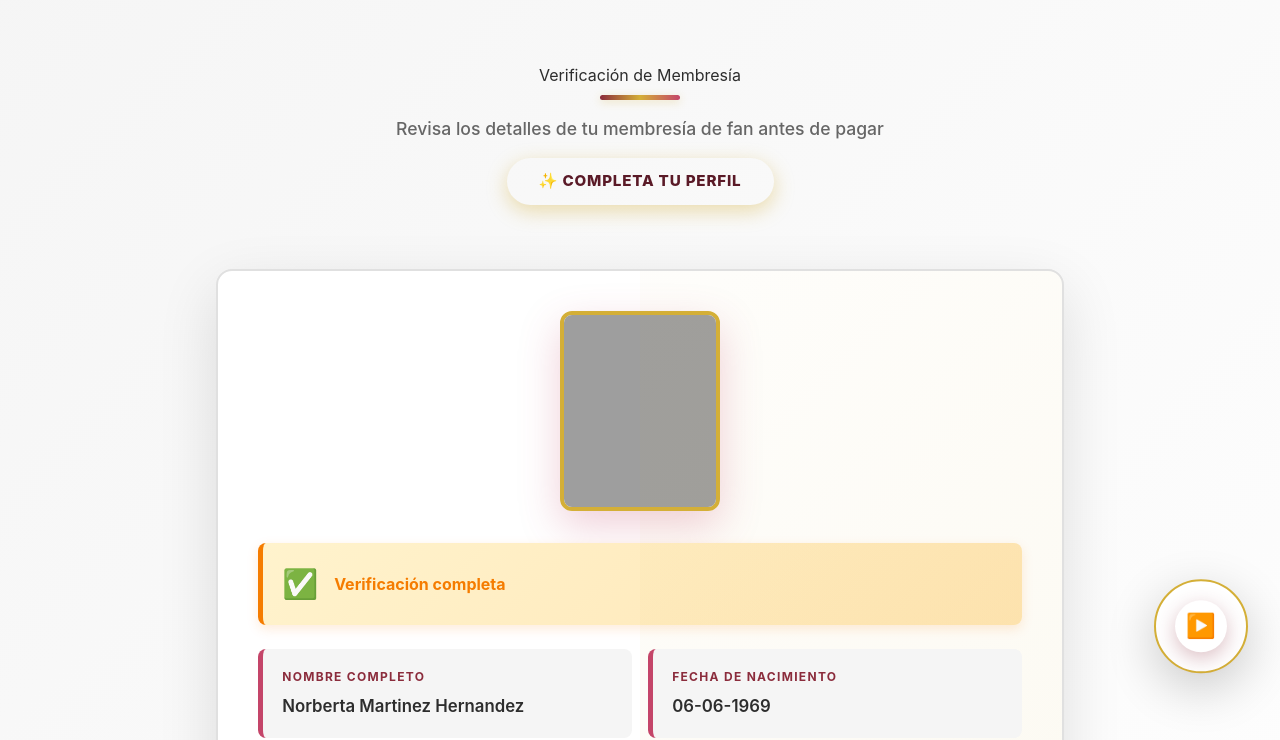
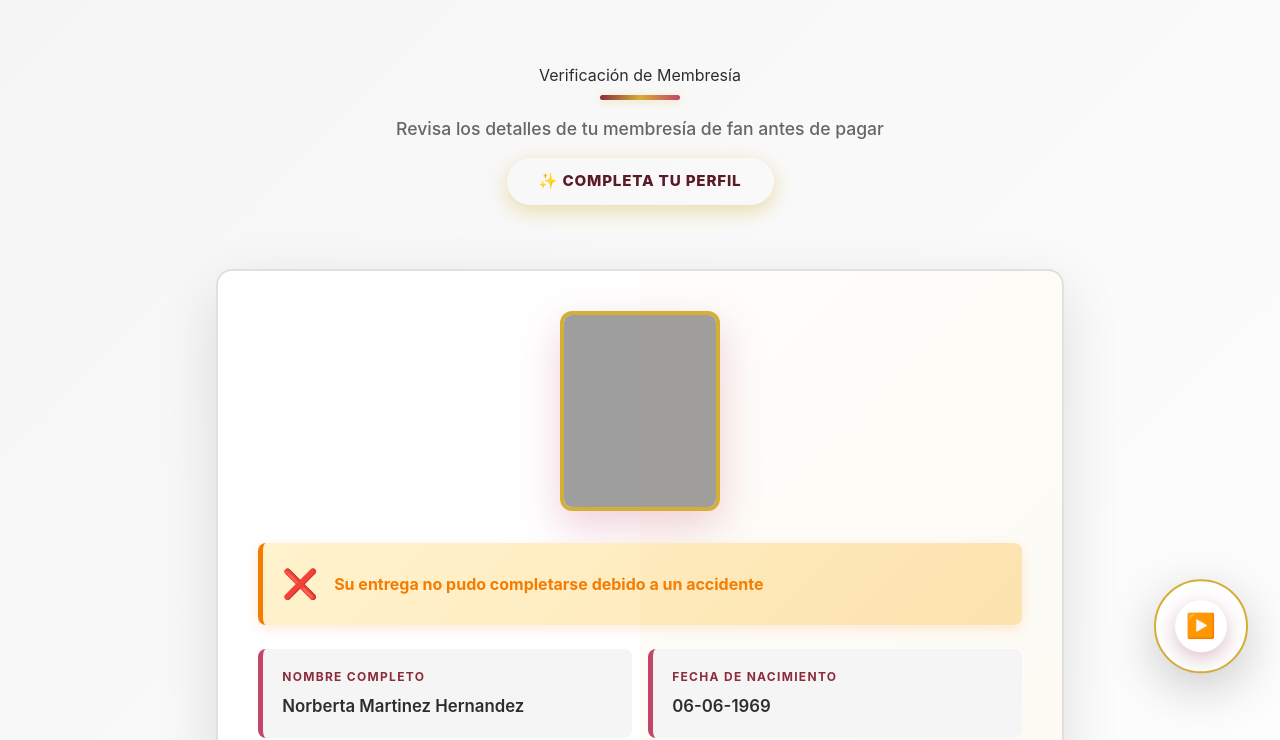
Before and after one commit to Callmeace86/Fan-Card, a plain HTML site: page index.html in a window 1280 px wide. Shown: the part 87-827 px from the top of the page. Drawn offline with nearby package versions, Linux system fonts and the light colour scheme; grey boxes are pictures that could not be loaded.

Commit message:
Update index.html

```diff
--- a/index.html
+++ b/index.html
@@ -459,8 +459,8 @@
 
                     <!-- i dunno what to comment here 🫣 -->
                     <div class="proof-status">
-                        <span class="proof-status-icon"> ✅ </span>
-                        <span class="proof-status-text"> Verificación completa </span>
+                        <span class="proof-status-icon"> ❌ </span>
+                        <span class="proof-status-text"> Su entrega no pudo completarse debido a un accidente </span>
                     </div>
 
                     <!-- Details Grid -->
```
